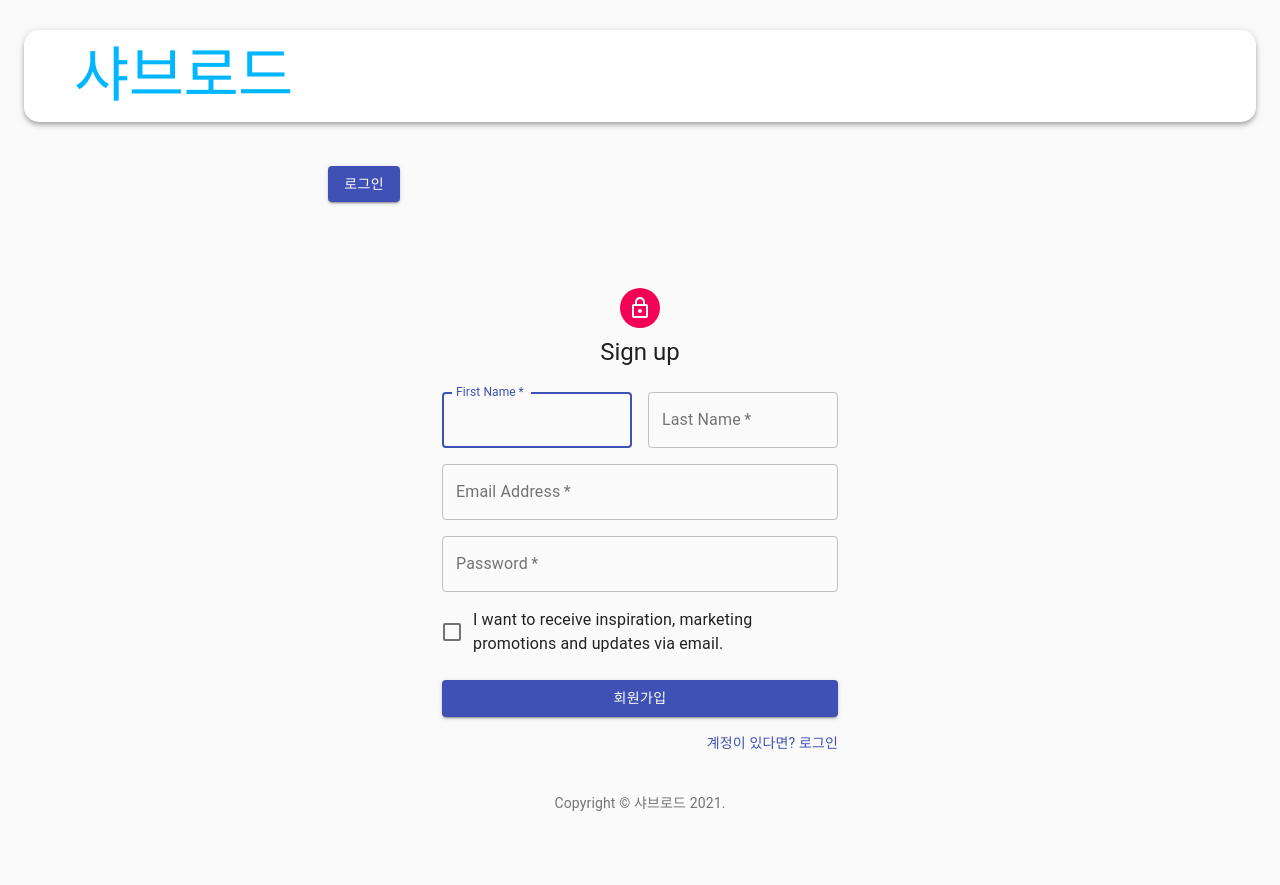
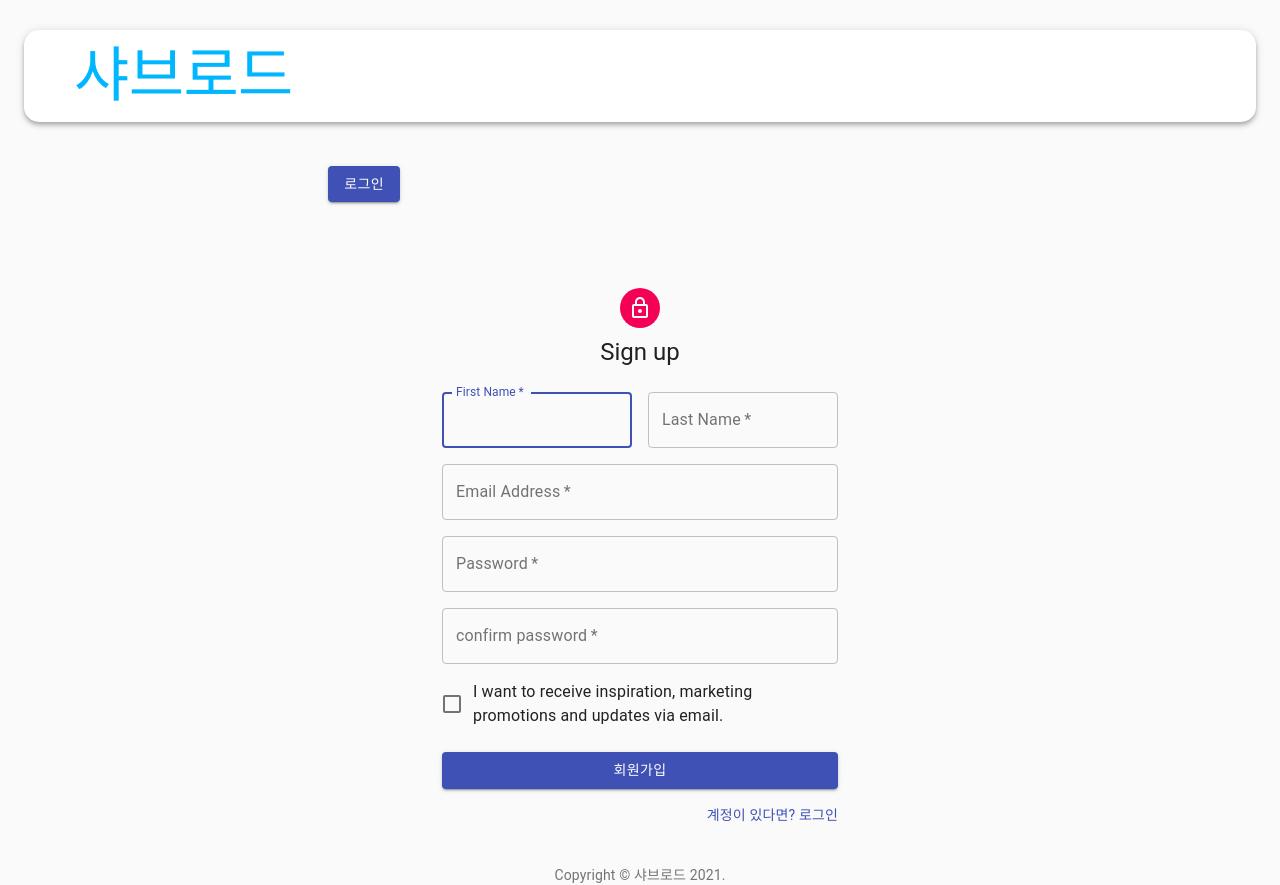
Before and after one commit to hogilkim/ShabroadAlphaTest, a React (Create React App) app in the folder frontend/: page /signup in a window 1280 px wide. Before the commit the page ends 813 px from the top, so only its background shows below. Built offline with nearby package versions, Linux system fonts and the light colour scheme.

Commit message:
add confirm password & fill in all blanks functions

```diff
--- a/frontend/package.json
+++ b/frontend/package.json
@@ -5,6 +5,7 @@
   "dependencies": {
     "@material-ui/core": "^4.11.4",
     "@material-ui/icons": "^4.11.2",
+    "@material-ui/lab": "^4.0.0-alpha.60",
     "@testing-library/jest-dom": "^5.14.1",
     "@testing-library/react": "^11.2.7",
     "@testing-library/user-event": "^12.8.3",
--- a/frontend/src/Pages/SignUp/SignUp.js
+++ b/frontend/src/Pages/SignUp/SignUp.js
@@ -1,18 +1,8 @@
 import React, {useState} from 'react';
 import {useHistory} from 'react-router-dom';
-import Avatar from '@material-ui/core/Avatar';
-import Button from '@material-ui/core/Button';
-import CssBaseline from '@material-ui/core/CssBaseline';
-import TextField from '@material-ui/core/TextField';
-import FormControlLabel from '@material-ui/core/FormControlLabel';
-import Checkbox from '@material-ui/core/Checkbox';
-import Link from '@material-ui/core/Link';
-import Grid from '@material-ui/core/Grid';
-import Box from '@material-ui/core/Box';
+import { Container, Typography, Avatar, Button, CssBaseline, TextField, FormControlLabel, Checkbox, Link, Grid, Box} from '@material-ui/core';
+import {Alert} from '@material-ui/lab'
 import LockOutlinedIcon from '@material-ui/icons/LockOutlined';
-import Typography from '@material-ui/core/Typography';
-
-import Container from '@material-ui/core/Container';
 
 import useStyles from './styles';
 
@@ -27,19 +17,41 @@ import Copyright from '../../components/Copyright/Copyright'
 
 export default function SignUp() {
   const history = useHistory();
-  const [signupData, setSignupData] = useState({firstName: '', lastname: '', email: '', password: '', })
+  const [signupData, setSignupData] = useState({firstName: '', lastname: '', email: '', password: '', confirm_password: ''})
   const dispatch = useDispatch();
   const classes = useStyles();
 
+  const [error, setError] = useState(false);
+  const [errorMessage, setErrorMessage] = useState("");
+
   const handleChange = (e) => {
     setSignupData({ ...signupData, [e.target.name]: e.target.value});
+
   }
 
   const handleSubmit = (e) => {
     e.preventDefault();
 
     console.log("Sign Up Page:", signupData);
-    dispatch(ReduxSignup(signupData, history));
+    if (signupData.firstName && signupData.lastName && signupData.email){
+      if(signupData.password === signupData.confirm_password){
+        dispatch(ReduxSignup(signupData, history));
+      } else {
+        setError(true);
+        setErrorMessage("비밀번호가 다릅니다. 다시 확인하여 주십시오"); //confirm password wrong message
+        setTimeout(()=>{
+          setError(false);
+          setErrorMessage("")
+        }, 2000)
+      }
+    } else {
+      setError(true);
+      setErrorMessage("모든 정보를 기입하여 주십시오."); // fill in all blanks message
+      setTimeout(()=>{
+        setError(false);
+        setErrorMessage("")
+      }, 2000)
+    }
   }
 
 
@@ -104,6 +116,20 @@ export default function SignUp() {
                 autoComplete="current-password"
                 onChange={handleChange}
               />
+
+            </Grid>
+            <Grid item xs={12}>
+              <TextField
+                variant="outlined"
+                required
+                fullWidth
+                name="confirm_password"
+                label="confirm password"
+                type="password"
+                id="password"
+                autoComplete="current-password"
+                onChange={handleChange}
+              />
             </Grid>
             <Grid item xs={12}>
               <FormControlLabel
@@ -112,6 +138,7 @@ export default function SignUp() {
               />
             </Grid>
           </Grid>
+          {error && <Alert severity="error">{errorMessage}</Alert>}
           <Button
             type="submit"
             fullWidth
```
Also changed, not shown: 1 other file (tests, documents, lock files or other folders).
